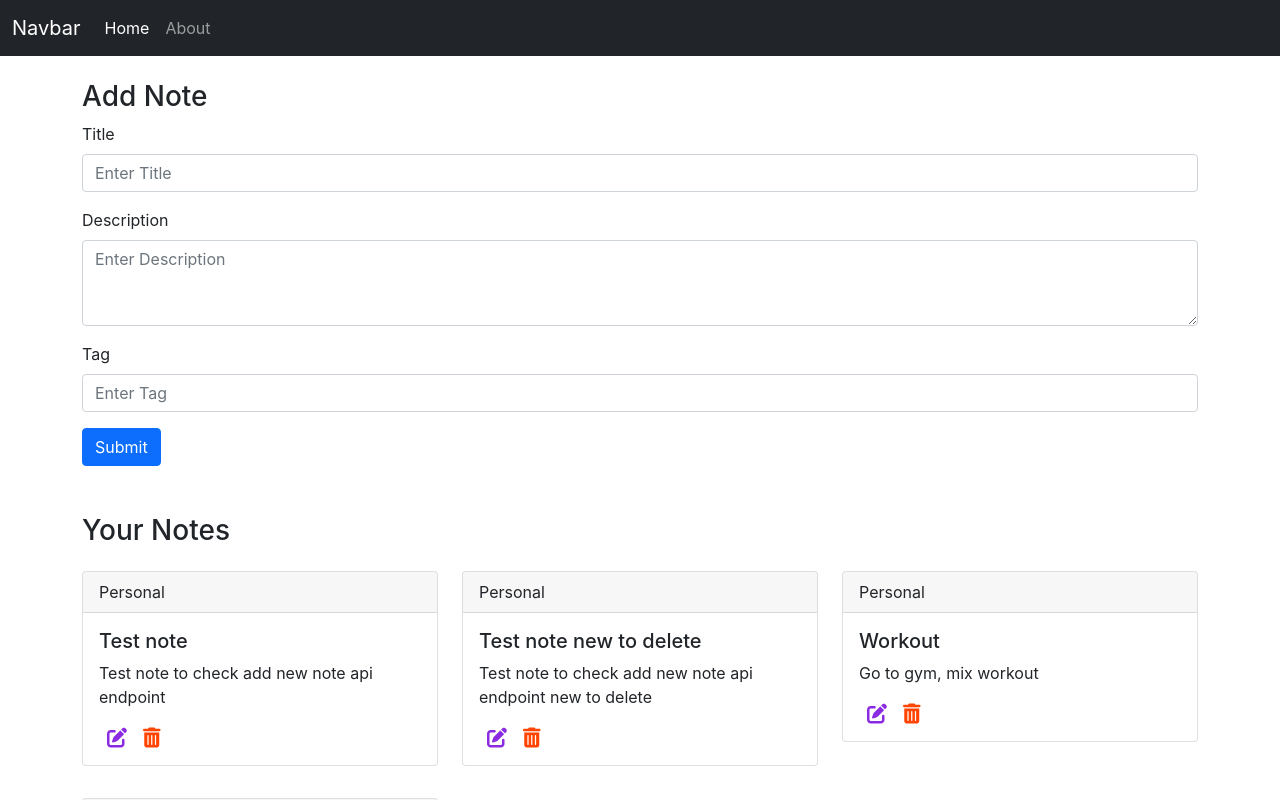
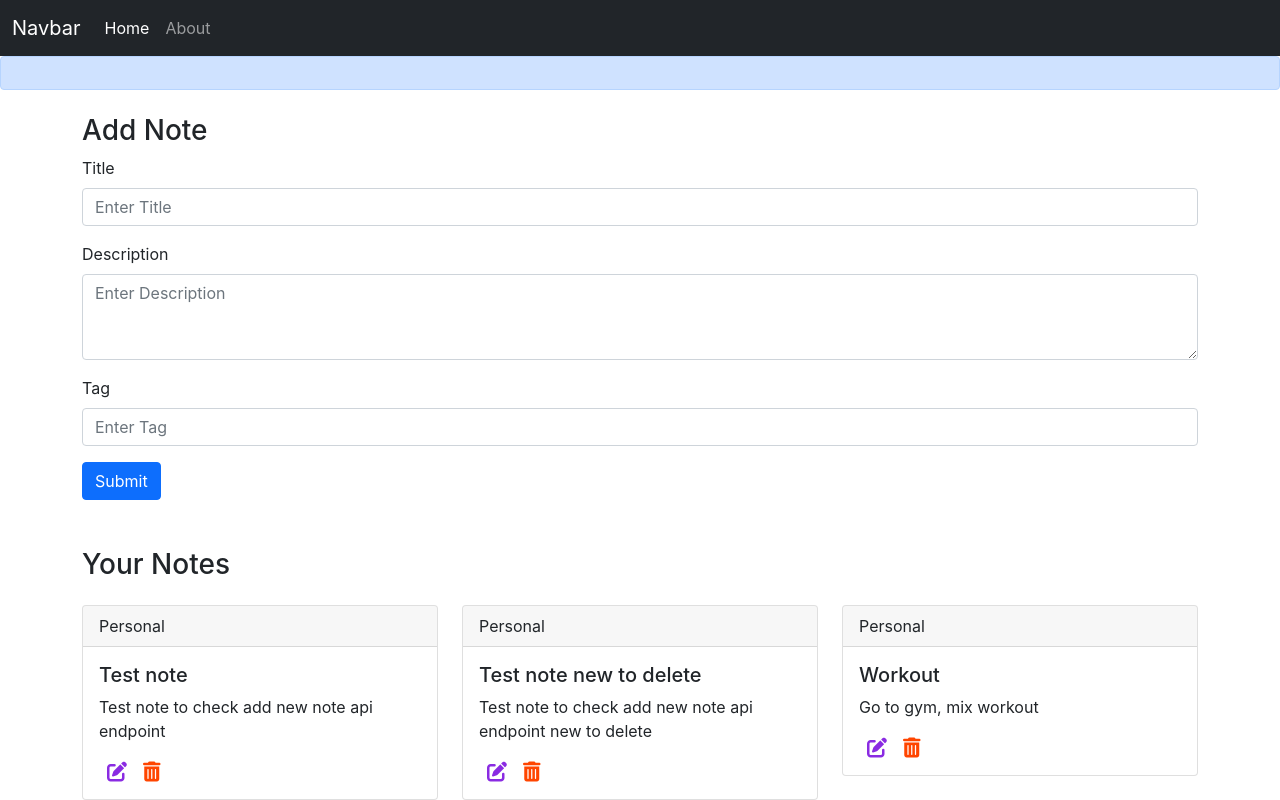
Before and after one commit to mandar-saiyan87/inotebook, a React (Create React App) app: page / in a window 1280 px wide. Shown: the top 800 px of the page. Built offline with nearby package versions, Linux system fonts and the light colour scheme.

Commit message:
css change and added alert

```diff
--- a/src/App.css
+++ b/src/App.css
@@ -1,15 +1,3 @@
-i {
-  cursor: pointer;
-}
-
-.fa-pen-to-square {
-  color: blueviolet;
-}
-
-.fa-trash-can {
-  color: orangered;
-}
-
 /* .App {
   text-align: center;
 }
--- a/src/App.js
+++ b/src/App.js
@@ -9,6 +9,7 @@ import Navbar from "./components/Navbar";
 import Home from "./components/Home";
 import About from "./components/About";
 import NoteState from "./context/notes/NoteContext";
+import Alert from './components/Alert';
 
 function App() {
   return (
@@ -16,6 +17,7 @@ function App() {
       <NoteState>
         <Router>
           <Navbar />
+          <Alert />
           <Routes>
             <Route exact path="/" element={<Home />}></Route>
             <Route exact path="/about" element={<About />}></Route>
--- /dev/null
+++ b/src/components/Alert.js
@@ -0,0 +1,17 @@
+import React from 'react';
+
+function Alert(props) {
+  return (
+    <>
+      <div>
+        <div class="alert alert-primary" role="alert">
+          {props.alert}
+        </div>
+      </div>
+
+    </>
+  )
+
+}
+
+export default Alert;
--- a/src/components/NoteItem.js
+++ b/src/components/NoteItem.js
@@ -5,7 +5,7 @@ function NoteItem(props) {
   const { note } = props;
   return (
     <>
-      <div className="col-md-4">
+      <div className="col-md-4" >
         <div className="card my-3">
           <div className="card-header">
             {note.tag}
--- a/src/components/Notes.js
+++ b/src/components/Notes.js
@@ -11,7 +11,7 @@ function Notes() {
         <div className="row my-5">
           <h3>Your Notes</h3>
           {notes.map((note) => {
-            return <NoteItem note={note} />
+            return <NoteItem key={note._id} note={note} />
           })}
         </div>
       </div>
--- a/src/index.css
+++ b/src/index.css
@@ -11,3 +11,15 @@ code {
   font-family: source-code-pro, Menlo, Monaco, Consolas, 'Courier New',
     monospace;
 }
+
+i {
+  cursor: pointer;
+}
+
+.fa-pen-to-square {
+  color: blueviolet;
+}
+
+.fa-trash-can {
+  color: orangered;
+}
```
